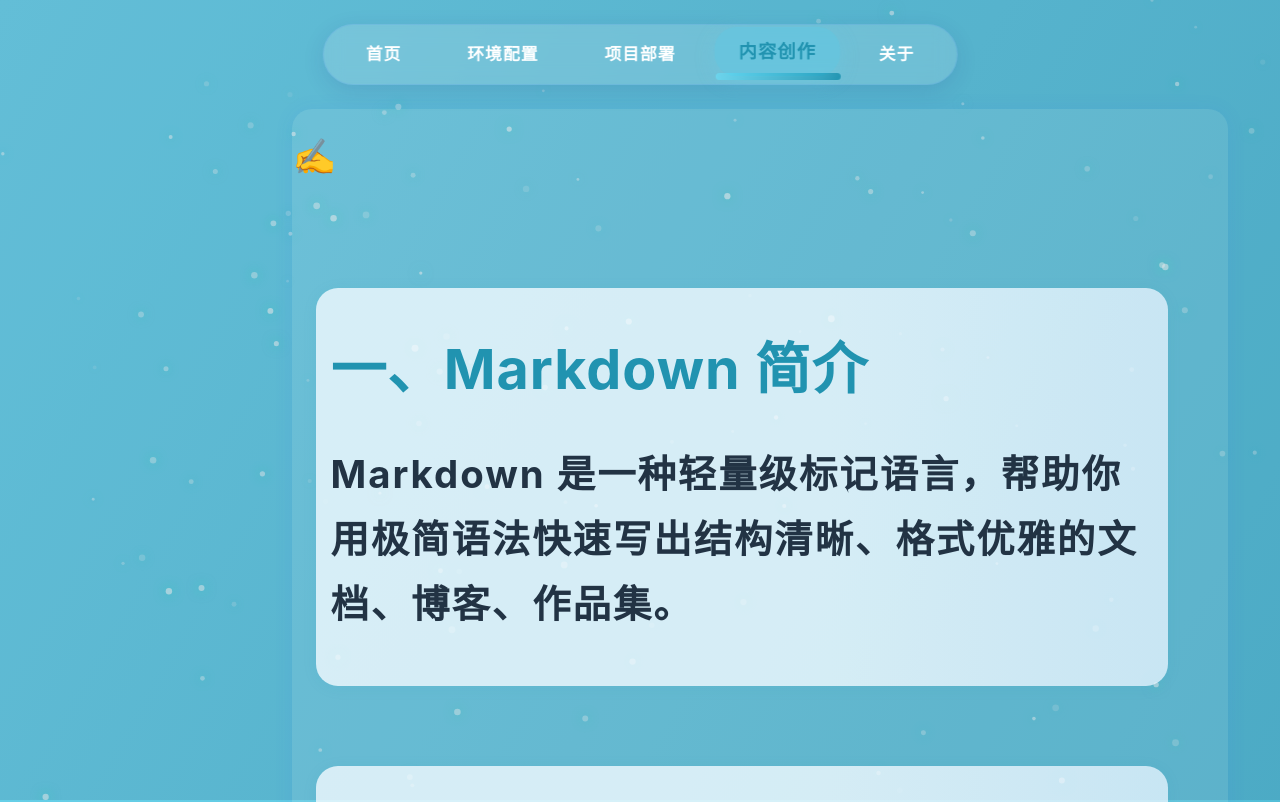
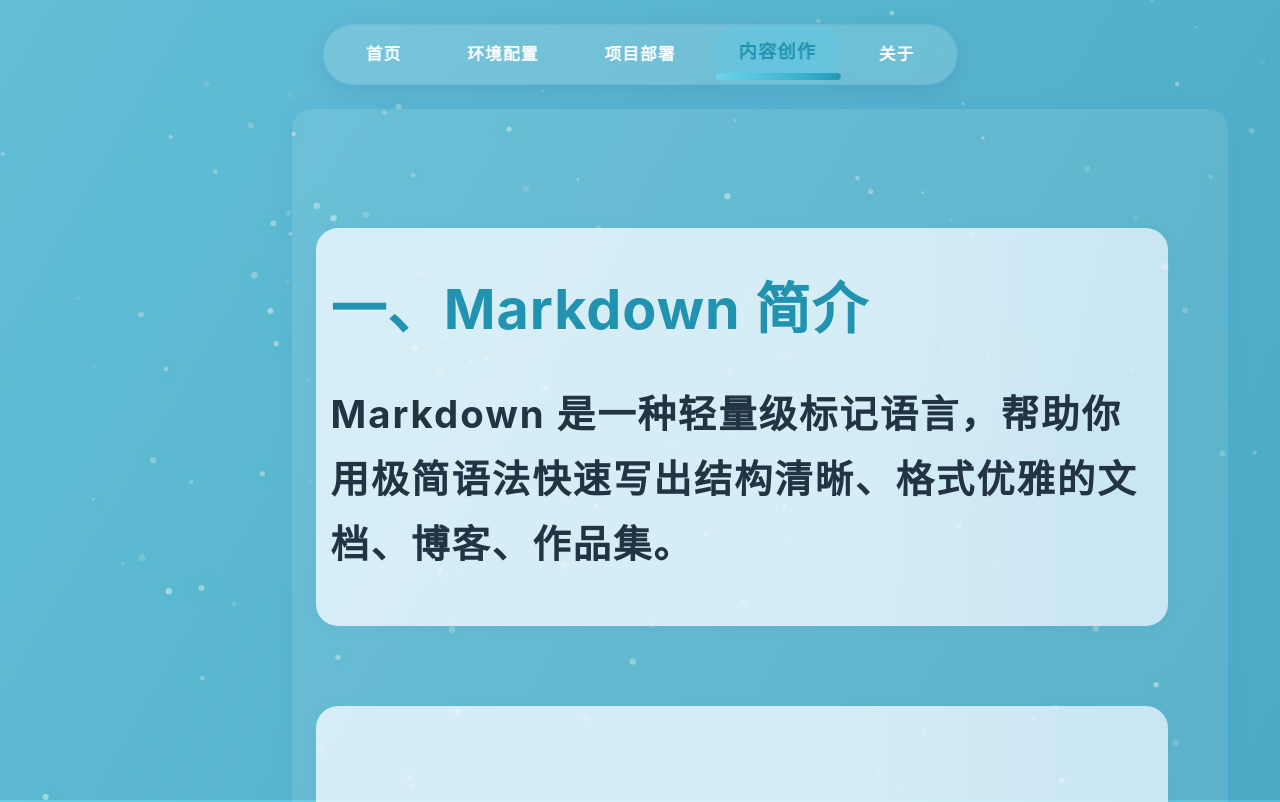
Before and after one commit to Alhkxsj/Alhkxsj.github.io, a plain HTML site: page markdown-guide.html in a window 1280 px wide. Shown: the top 802 px of the page. Drawn offline with Linux system fonts and the light colour scheme.

Commit message:
更新内容

```diff
--- a/markdown-guide.html
+++ b/markdown-guide.html
@@ -79,7 +79,7 @@
     <a href="about.html" data-hover="About">关于</a>
   </nav>
   <div class="container">
-    <h1 id="main-title" class="animate__animated animate__fadeInDown">✍️
+    <h1 id="main-title" class="animate__animated animate__fadeInDown">
     <div class="tutorial-content">
       <section>
         <h2>一、Markdown 简介</h2>
```
